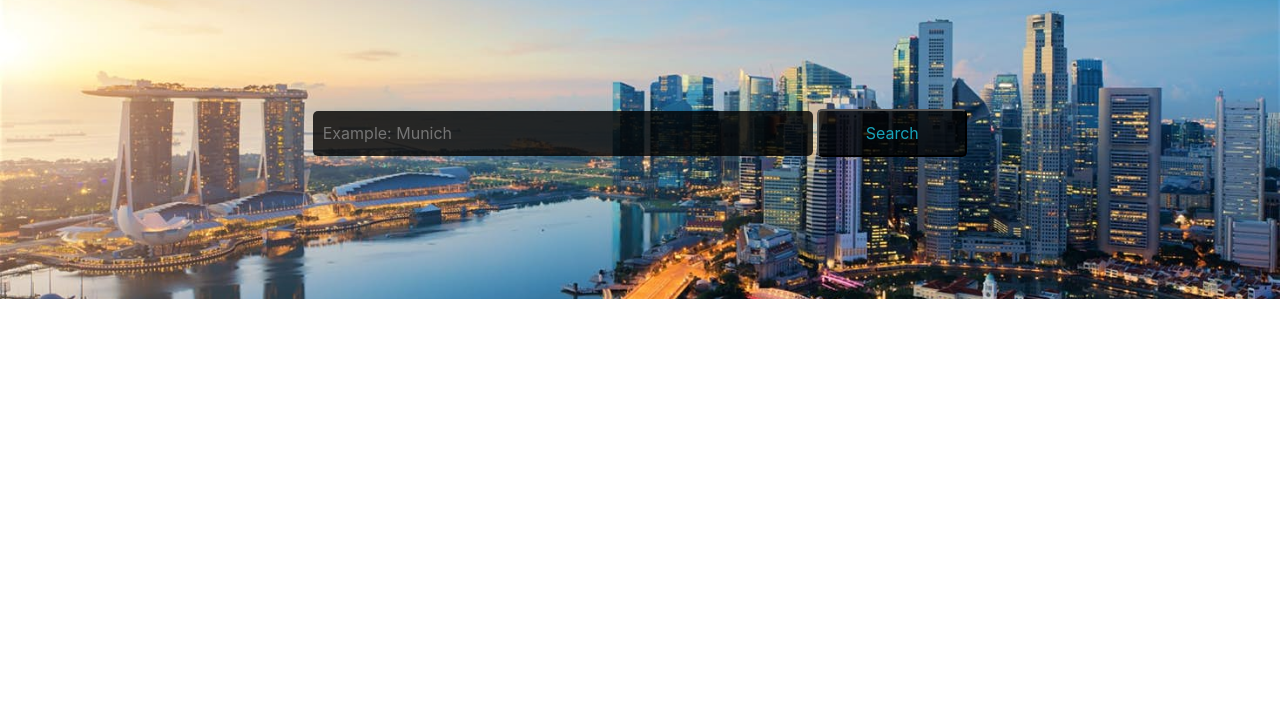
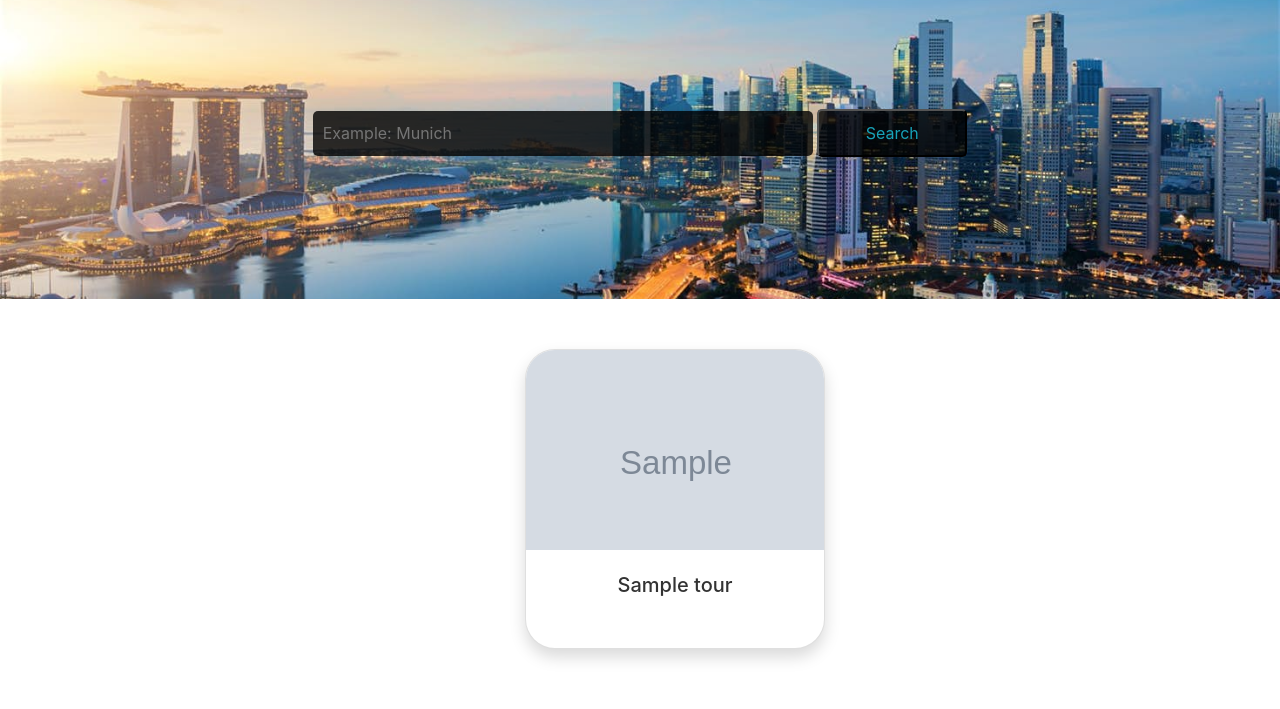
Before and after one commit to didi1215/frontend, a Django app: template tourapp/templates/tourapp/home.html in a window 1280 px wide. Shown: the part 94-803 px from the top of the page. Before the commit the page ends 393 px from the top, so only its background shows below. Run offline with Django 3.2, Linux system fonts and the light colour scheme; the template is opened without the code that fills it: most values are stand-ins (such as "Sample title", 1, 10 or a date in 2020); grey boxes marked "Sample" are stand-in pictures; parts of the project's set-up code (start-up, migrations or seed data) failed here and were passed over; some libraries are stand-ins or nearby versions.

Commit message:
add landing page, fix text bug

```diff
--- a/tourapp/static/tourapp/js/home.js
+++ b/tourapp/static/tourapp/js/home.js
@@ -7,6 +7,24 @@ $(document).ready(function() {
     });
     // console.log('test2')
     // var userLocation = '';
+
+    function getDetails(data) {
+        console.log(data)
+    //     $.ajax({
+    //         url: "http://127.0.0.1:8001/tourapp/tour/"+ id +"/details/",
+    //         type: "POST",
+    //         data: JSON.stringify(data),
+    //         contentType: "application/json",
+    //         success: function (tinyresponse) {
+    //             // var responseData = JSON.parse(response);
+    //             var tinyresponseData = tinyresponse;
+    //             // 获取用户查询和推荐旅行的列表
+    //             document.write(tinyresponseData);
+    //             console.log(tinyresponseData);
+    //             // var img = tinyresponseData[img_url]
+    //         }});
+    }
+
     function getTours() {
         // console.log('test3')
         var userInput = $("#user-input").val();
@@ -16,7 +34,7 @@ $(document).ready(function() {
           navigator.geolocation.getCurrentPosition(function(position) {
             var latitude = position.coords.latitude;
             var longitude = position.coords.longitude;
-            userLocation = latitude + ',' + longitude;
+            userLocation = longitude + ',' + latitude;
             var payload = {
             sentence: userInput,
             location: userLocation,
@@ -25,16 +43,16 @@ $(document).ready(function() {
 
         // 发送 POST 请求到 API
         $.ajax({
-            url: "http://127.0.0.1:8000/recommend-tours/",
+            url: "http://127.0.0.1:8080/recommend-tours/",
             type: "POST",
             data: JSON.stringify(payload),
             contentType: "application/json",
             success: function (response) {
                 // 清空餐厅列表
                 $("#tours-list").empty();
-                // var responseData = JSON.parse(response);
+
                 var responseData = response;
-                // console.log(response)
+
                 // 获取用户查询和推荐旅行的列表
                 var userQuery = responseData.user_query;
                 var recommendedTours = responseData.recommended_tours;
@@ -62,21 +80,13 @@ $(document).ready(function() {
                         card.find(".tour-text").text(tour.tour_title);
                         // card.find(".rating").text(restaurant.tour_duration);
                         card.find(".card-img-top").attr("src", tour.image_url);
-                        // card.find(".pricing").text(restaurant.tour_id);
-                        // JavaScript code to handle card click event
-                        // $("#restaurants-list a").on("click", function(e) {
-                        //     e.preventDefault();
-                        //     var cardId = $(this).data("card-id");
-                        //     var url = "/tourapp/resto/" + cardId + "/details/";
-                        //     window.location.href = url;
-                        // });
                         $("#tours-list").append(card);
                         card.show();
                         card.on("click", function() {
                         // Get the tour_id of the clicked card
                         var tourId = $(this).attr("card_id");
                         $.ajax({
-                            url: "http://127.0.0.1:8001/tourapp/resto/"+ tourId +"/details/",
+                            url: "http://127.0.0.1:8001/tourapp/tour/"+ tourId +"/details/",
                             type: "POST",
                             data: JSON.stringify(tinydata),
                             contentType: "application/json",
--- a/tourapp/static/tourapp/style/home.css
+++ b/tourapp/static/tourapp/style/home.css
@@ -97,5 +97,6 @@
 #tours-list-wrapper{
     text-align: center;
     padding:30px;
+    padding-left: 100px;
     width:100%;
 }
--- a/tourapp/templates/tourapp/home.html
+++ b/tourapp/templates/tourapp/home.html
@@ -19,14 +19,25 @@
 <!--TOURS LIST-->
 <div id="tours-list-wrapper">
     <div id="tours-list">
-
+        {% for tour in tours %}
+        <div id="newTour" class="card tour-card shadow mb-4" card_id={{forloop.counter0}} onclick="getDetails( '[{{tour}}]' )">
+            <a href="tour/{{forloop.counter0}}/detail/">
+                <div class="tour-image">
+                    <img class="card-img-top" src={{tour.image_url}} width="100%">
+                </div>
+                <div class="card-body">
+                    <h4 class="card-title"><span class="tour-text">{{tour.tour_title}}</span></h4>
+                </div>
+            </a>
+        </div>
+        {% endfor %}
     </div>
 </div>
 
 
 <!--SAMPLE RESTAURANT-->
 <div id="newTour" class="card tour-card shadow mb-4" style="display:none;" >
-    <a href="#">
+    <a href="/">
         <div class="tour-image">
             <img class="card-img-top" src width="100%">
         </div>
--- a/tourapp/urls.py
+++ b/tourapp/urls.py
@@ -10,7 +10,8 @@ urlpatterns = [
 
     # ex: /tourapp/resto/5
     # path('search/<str:input>/', views.search, name='search'),
-    path('resto/<int:card_id>/details/', views.details, name='details'),
+    path('tour/<int:card_id>/details/', views.details, name='details'),
+    path('tour/<int:card_id>/detail/', views.home_details, name='detail'),
     # path('resto/details/', views.details, name='details'),
 
 ]
```
Also changed, not shown: tourapp/templates/tourapp/details.html (+6 -9 lines), tourapp/views.py (+13 -5 lines), db.sqlite3.
